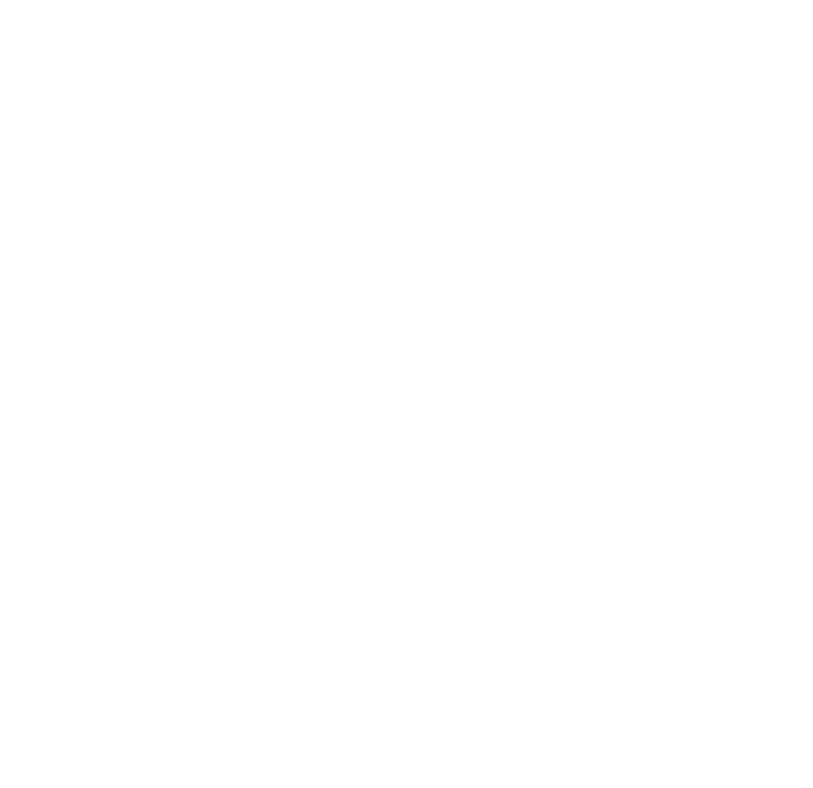
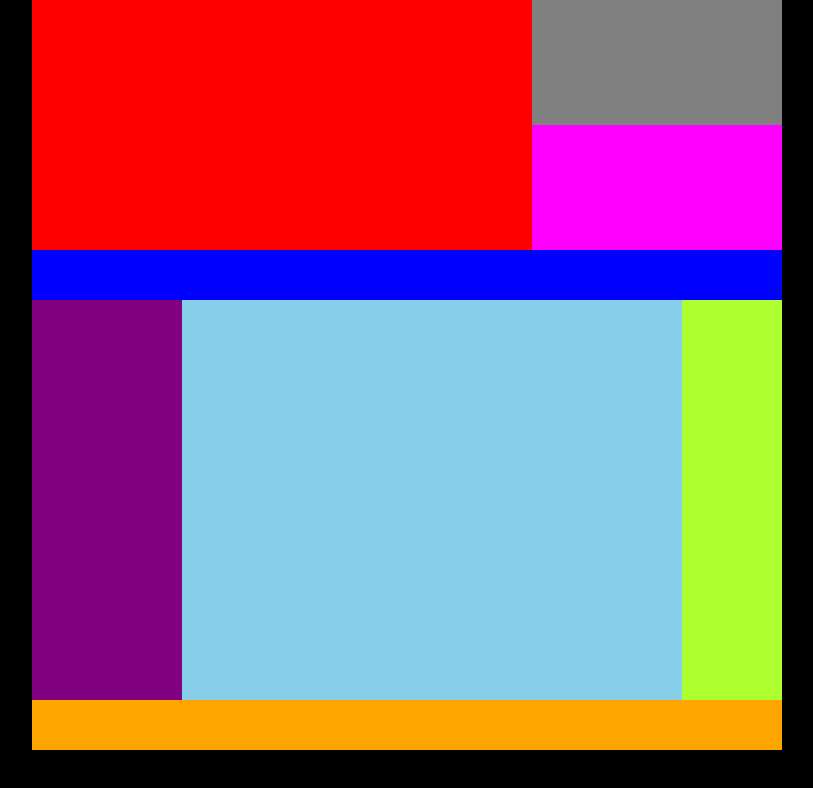
Before and after one commit to jtipec/Youtube-educativonline-maquetacion, a plain HTML site: page index.html in a window 1280 px wide. Shown: the whole page, without its empty margins (233-1046 px from the left). Drawn offline with Linux system fonts and the light colour scheme.

Commit message:
Se crea la estructura de la maquetacion y estilos en style.css

```diff
--- a/index.html
+++ b/index.html
@@ -8,6 +8,22 @@
     <link rel="stylesheet" href="style.css">
 </head>
 <body>
+    <header>
+        <section id="banner"></section>
+        <section id="logo"></section>
+        <section id="login"></section>
 
+    </header>
+    <nav>
+
+    </nav>
+    <main>
+        <aside id="left"></aside>
+        <article></article>
+        <aside id="right"></aside>
+    </main>
+    <footer>
+
+    </footer>
 </body>
 </html>
--- a/style.css
+++ b/style.css
@@ -0,0 +1,69 @@
+* {
+    margin: 0;
+    padding: 0;
+}
+html{
+    background-color: black;
+}
+body{
+    width: 750px;
+    height: 750px;
+    margin: auto;
+    background-color: pink;
+}
+header{
+    width: 750px;
+    height: 250px;
+    background-color: yellow;
+}
+nav{
+    width: 750px;
+    height: 50px;
+    background-color: blue;
+}
+main{
+    width: 750px;
+    height: 400px;
+    background-color: green;
+}
+footer{
+    width: 750px;
+    height: 50px;
+    background-color: orange;
+}
+section#banner{
+    width: 500px;
+    height: 250px;
+    float: left;
+    background-color: red;
+}
+section#logo{
+    width: 250px;
+    height: 125px;
+    float: left;
+    background-color: gray;
+}
+section#login{
+    width: 250px;
+    height: 125px;
+    float: left;
+    background-color: magenta;
+}
+aside#left{
+    width: 150px;
+    height: 400px;
+    float: left;
+    background-color: purple;
+}
+article{
+    width: 500px;
+    height: 400px;
+    float: left;
+    background-color: skyblue;
+}
+aside#right{
+    width: 100px;
+    height: 400px;
+    float: left;
+    background-color: greenyellow;
+}
```
